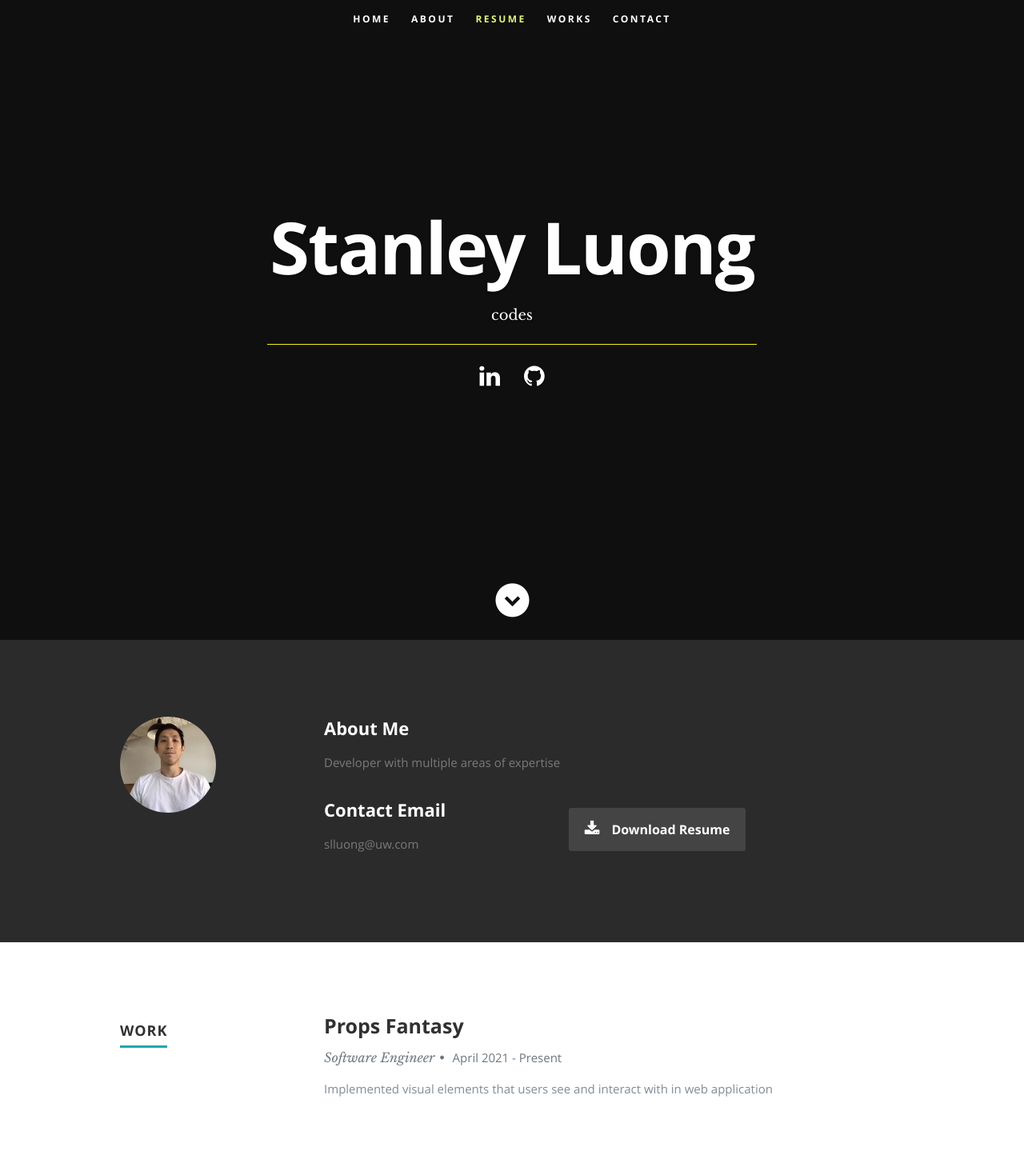
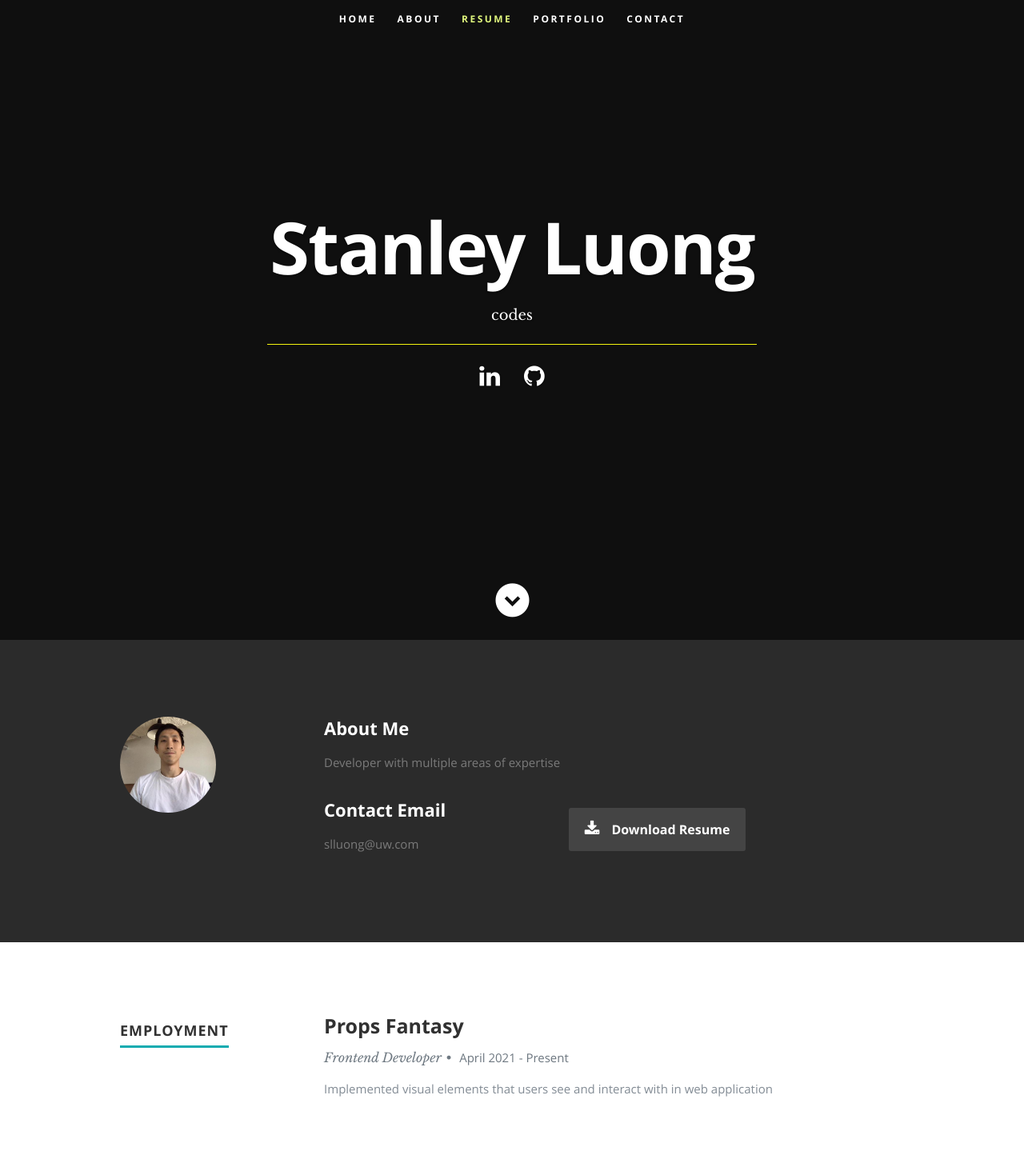
Before and after one commit to stanleyluong/stanleyluong.github.io, a React (Create React App) app: page / in a window 1280 px wide. Shown: the top 1469 px of the page at 80% size. Built offline with nearby package versions, Linux system fonts and the light colour scheme.

Commit message:
6/15/21 6:49pm

```diff
--- a/public/resumeData.json
+++ b/public/resumeData.json
@@ -66,7 +66,7 @@
     "work":[
       {
         "company":"Props Fantasy",
-        "title":"Software Engineer",
+        "title":"Frontend Developer",
         "years":"April 2021 - Present",
         "description":["Implemented visual elements that users see and interact with in web application"]
       },
--- a/src/Components/Header.js
+++ b/src/Components/Header.js
@@ -22,7 +22,7 @@ class Header extends Component {
             <li className="current"><a className="smoothscroll" href="#home">Home</a></li>
             <li><a className="smoothscroll" href="#about">About</a></li>
 	         <li><a className="smoothscroll" href="#resume">Resume</a></li>
-            <li><a className="smoothscroll" href="#portfolio">Works</a></li>
+            <li><a className="smoothscroll" href="#portfolio">Portfolio</a></li>
             {/* <li><a className="smoothscroll" href="#testimonials">Testimonials</a></li> */}
             <li><a className="smoothscroll" href="#contact">Contact</a></li>
          </ul>
--- a/src/Components/Portfolio.js
+++ b/src/Components/Portfolio.js
@@ -31,7 +31,7 @@ class Portfolio extends Component {
 
          <div className="twelve columns collapsed">
 
-            <h1>Check Out Some of My Works.</h1>
+            <h1>Check Out my portfolio.</h1>
 
             <div id="portfolio-wrapper" className="bgrid-quarters s-bgrid-thirds cf">
                 {projects}
--- a/src/Components/Resume.js
+++ b/src/Components/Resume.js
@@ -38,7 +38,7 @@ class Resume extends Component {
     return (
     <section id="resume">
       <div className="row work">
-        <div className="three columns header-col"><h1><span>Work</span></h1></div>
+        <div className="three columns header-col"><h1><span>Employment</span></h1></div>
         <div className="nine columns main-col">{work}</div>
       </div>
 
```
